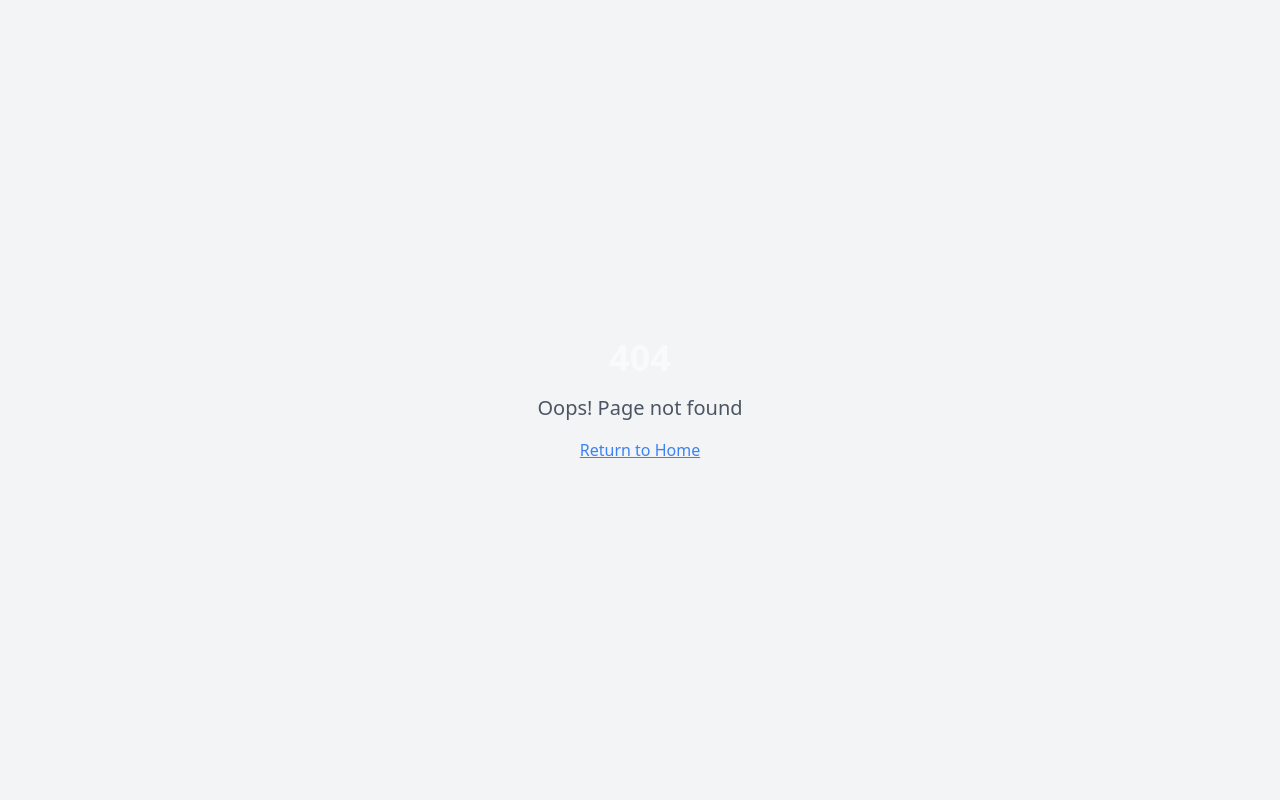
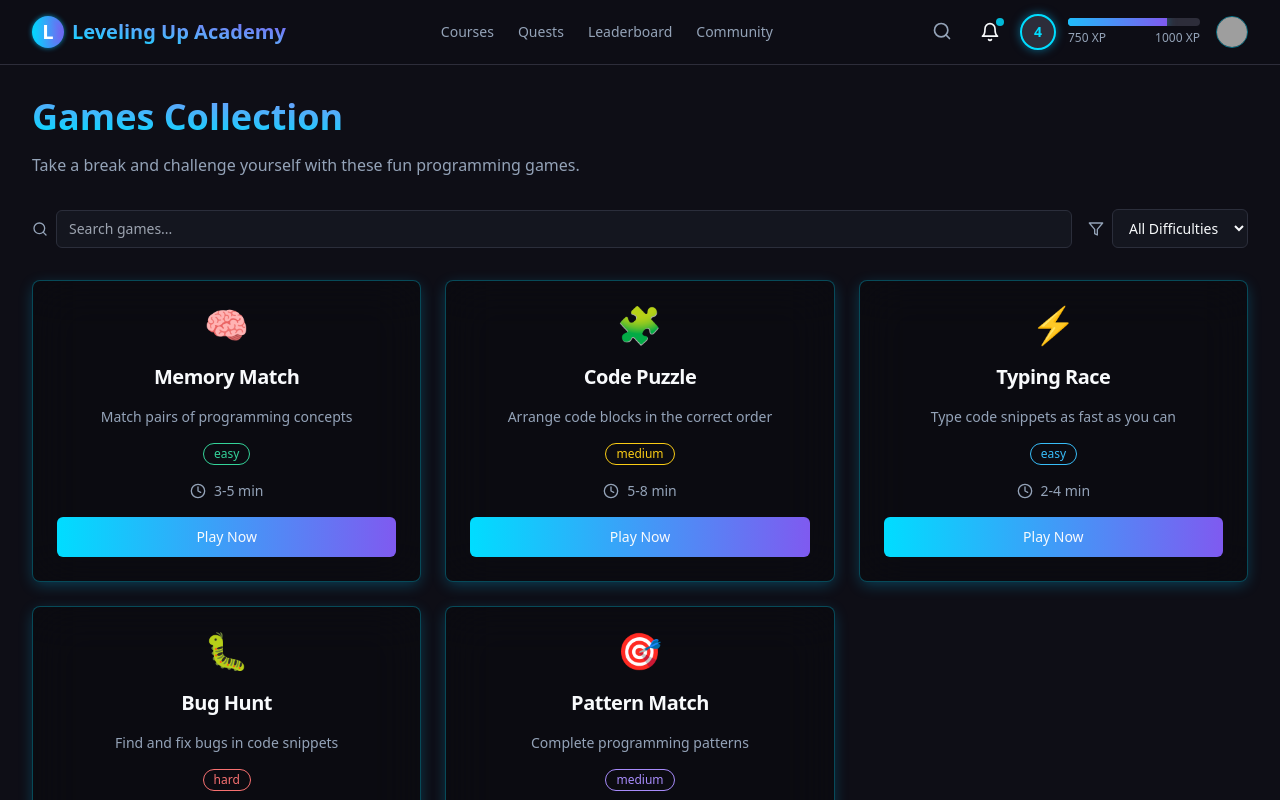
Before and after one commit to hassaammgl/leveling-up-academy, a React (Vite) app: page /games in a window 1280 px wide. Before the commit this address had no page. Shown: the top 800 px of the page. Built offline with nearby package versions, Linux system fonts and the light colour scheme; grey boxes are pictures that could not be loaded.

Commit message:
feat: Add Games page
Adds a new page to display games.

```diff
--- a/src/App.tsx
+++ b/src/App.tsx
@@ -7,6 +7,7 @@ import { BrowserRouter, Routes, Route } from "react-router-dom";
 import Index from "./pages/Index";
 import Courses from "./pages/Courses";
 import Quests from "./pages/Quests";
+import Games from "./pages/Games";
 import Leaderboard from "./pages/Leaderboard";
 import Community from "./pages/Community";
 import Dashboard from "./pages/Dashboard";
@@ -26,6 +27,7 @@ const App = () => (
           <Route path="/" element={<Index />} />
           <Route path="/courses" element={<Courses />} />
           <Route path="/quests" element={<Quests />} />
+          <Route path="/games" element={<Games />} />
           <Route path="/leaderboard" element={<Leaderboard />} />
           <Route path="/community" element={<Community />} />
           <Route path="/dashboard" element={<Dashboard />} />
--- /dev/null
+++ b/src/pages/Games.tsx
@@ -0,0 +1,126 @@
+
+import React, { useState } from 'react';
+import { Header } from '@/components/navigation/header';
+import { Footer } from '@/components/navigation/footer';
+import { Card, CardContent, CardHeader, CardTitle } from '@/components/ui/card';
+import { Button } from '@/components/ui/button';
+import { Badge } from '@/components/ui/badge';
+import { useGamesStore } from '@/store/useGamesStore';
+import { Clock, Filter, Search } from 'lucide-react';
+import { toast } from 'sonner';
+
+const Games = () => {
+  const { availableGames, setCurrentGame } = useGamesStore();
+  const [filter, setFilter] = useState('all');
+  const [searchTerm, setSearchTerm] = useState('');
+
+  const filteredGames = availableGames.filter(game => {
+    const matchesFilter = filter === 'all' || game.difficulty === filter;
+    const matchesSearch = game.name.toLowerCase().includes(searchTerm.toLowerCase()) ||
+                         game.description.toLowerCase().includes(searchTerm.toLowerCase());
+    return matchesFilter && matchesSearch;
+  });
+
+  const handlePlayGame = (game: any) => {
+    setCurrentGame(game);
+    toast.success(`Starting ${game.name}! Get ready to play.`, {
+      position: "top-center",
+    });
+  };
+
+  return (
+    <div className="flex flex-col min-h-screen">
+      <Header />
+
+      <main className="flex-1">
+        <div className="container py-8">
+          {/* Header Section */}
+          <div className="flex flex-col gap-4 mb-8">
+            <h1 className="text-4xl font-bold text-gradient">Games Collection</h1>
+            <p className="text-muted-foreground">Take a break and challenge yourself with these fun programming games.</p>
+          </div>
+
+          {/* Filters and Search */}
+          <div className="flex flex-col md:flex-row gap-4 mb-8">
+            <div className="flex items-center gap-2 flex-1">
+              <Search className="h-4 w-4 text-muted-foreground" />
+              <input
+                type="text"
+                placeholder="Search games..."
+                value={searchTerm}
+                onChange={(e) => setSearchTerm(e.target.value)}
+                className="flex-1 px-3 py-2 bg-background border border-input rounded-md text-sm focus:outline-none focus:ring-2 focus:ring-solo-purple focus:border-transparent"
+              />
+            </div>
+
+            <div className="flex items-center gap-2">
+              <Filter className="h-4 w-4 text-muted-foreground" />
+              <select
+                value={filter}
+                onChange={(e) => setFilter(e.target.value)}
+                className="px-3 py-2 bg-background border border-input rounded-md text-sm focus:outline-none focus:ring-2 focus:ring-solo-purple focus:border-transparent"
+              >
+                <option value="all">All Difficulties</option>
+                <option value="easy">Easy</option>
+                <option value="medium">Medium</option>
+                <option value="hard">Hard</option>
+              </select>
+            </div>
+          </div>
+
+          {/* Games Grid */}
+          <div className="grid grid-cols-1 md:grid-cols-2 lg:grid-cols-3 gap-6">
+            {filteredGames.map((game) => (
+              <Card key={game.id} className="neo-glass hover-scale group">
+                <CardHeader className="text-center pb-4">
+                  <div className="text-4xl mb-3">{game.icon}</div>
+                  <CardTitle className="text-xl">{game.name}</CardTitle>
+                </CardHeader>
+
+                <CardContent className="space-y-4">
+                  <p className="text-sm text-muted-foreground text-center">
+                    {game.description}
+                  </p>
+
+                  <div className="flex justify-center">
+                    <Badge
+                      variant="outline"
+                      style={{ borderColor: game.color, color: game.color }}
+                      className="font-medium"
+                    >
+                      {game.difficulty}
+                    </Badge>
+                  </div>
+
+                  <div className="flex items-center justify-center gap-2 text-sm text-muted-foreground">
+                    <Clock className="h-4 w-4" />
+                    <span>{game.estimatedTime}</span>
+                  </div>
+
+                  <Button
+                    className="w-full bg-gradient-to-r from-solo-blue to-solo-purple hover:opacity-90 transition-opacity"
+                    onClick={() => handlePlayGame(game)}
+                  >
+                    Play Now
+                  </Button>
+                </CardContent>
+              </Card>
+            ))}
+          </div>
+
+          {filteredGames.length === 0 && (
+            <div className="text-center py-12">
+              <div className="text-4xl mb-4">🎮</div>
+              <h3 className="text-xl font-semibold mb-2">No games found</h3>
+              <p className="text-muted-foreground">Try adjusting your search or filter criteria.</p>
+            </div>
+          )}
+        </div>
+      </main>
+
+      <Footer />
+    </div>
+  );
+};
+
+export default Games;
```
